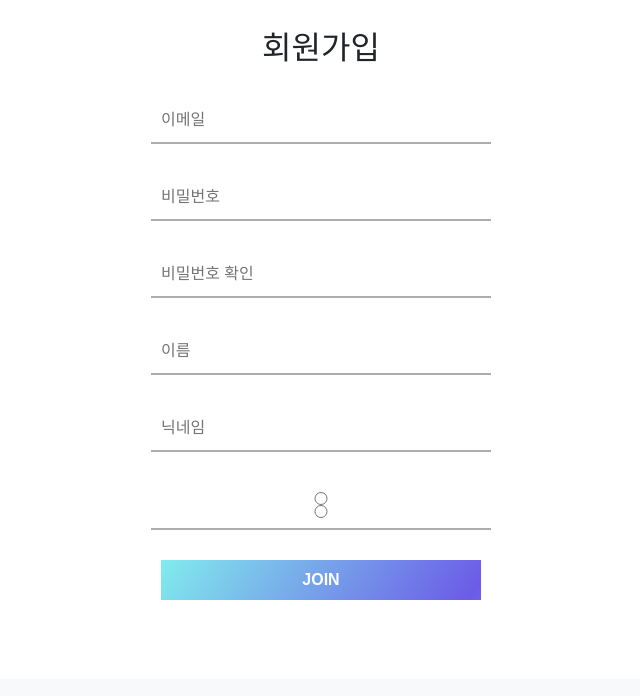
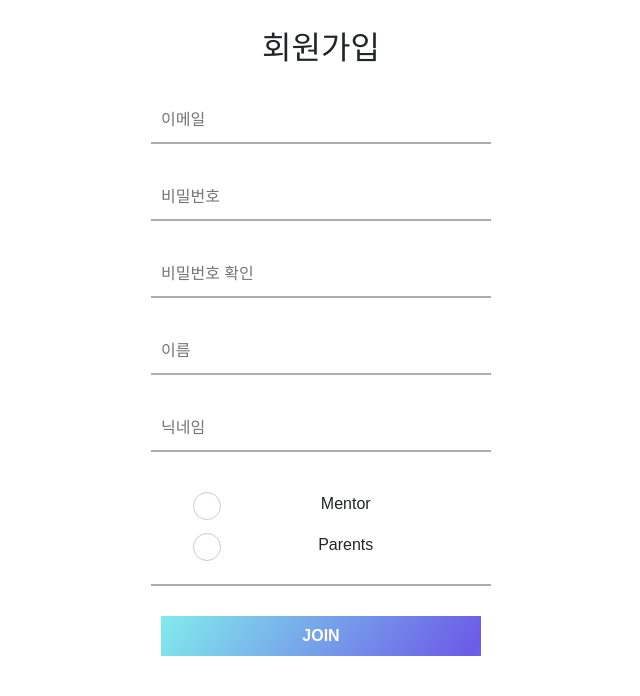
Before and after one commit to wootakjeon/do_it_django, a Django app: page /join/ in a window 1280 px wide. Shown: the part 121-817 px from the top of the page, without its empty margins (319-959 px from the left). Before the commit the page ends 721 px from the top, so only its background shows below. Run offline with Django 4.2, Linux system fonts and the light colour scheme.

Commit message:
체크박스 추가

```diff
--- a/static/css/join.css
+++ b/static/css/join.css
@@ -143,3 +143,45 @@ body {
   color:red;
   font-size: 3px;
 }
+
+.round {
+  position: relative;
+}
+
+.round label {
+  background-color: #fff;
+  border: 1px solid #ccc;
+  border-radius: 50%;
+  cursor: pointer;
+  height: 28px;
+  left: 0;
+  position: absolute;
+  top: 0;
+  width: 28px;
+}
+
+.round label:after {
+  border: 2px solid #fff;
+  border-top: none;
+  border-right: none;
+  content: "";
+  height: 6px;
+  left: 7px;
+  opacity: 0;
+  position: absolute;
+  top: 8px;
+  transform: rotate(-45deg);
+  width: 12px;
+}
+
+.round input[type="checkbox"] {
+  visibility: hidden;
+}
+
+.round input[type="checkbox"]:checked + label {
+  background: linear-gradient(125deg,#81ecec,#6c5ce7,#81ecec);
+}
+
+.round input[type="checkbox"]:checked + label:after {
+  opacity: 1;
+}
--- a/user/templates/user/join.html
+++ b/user/templates/user/join.html
@@ -44,8 +44,16 @@
 				  <div id="nicknameError" class="error"></div>
 				</div>
 				<div class="textForm">
-					<input name="gender" type="radio" value ="Mentor" class="dropdown-item">
-					<input name="gender" type="radio" value ="Parents" class="dropdown-item">
+					<ul style="list-style: none;">
+						<li class="round">
+							<input type="checkbox" class="mb-4" name="gender" id="checkbox1" value="Mentor"/>
+							<label for="checkbox1"></label>Mentor
+						</li>
+						<li class="round">
+							<input type="checkbox" class="mb-2" name="gender" id="checkbox2" value="Parents"/>
+							<label for="checkbox2"></label>Parents
+						</li>
+					</ul>
 				</div>
 
 				<input type="submit" class="join-btn" value="JOIN"/>
```
